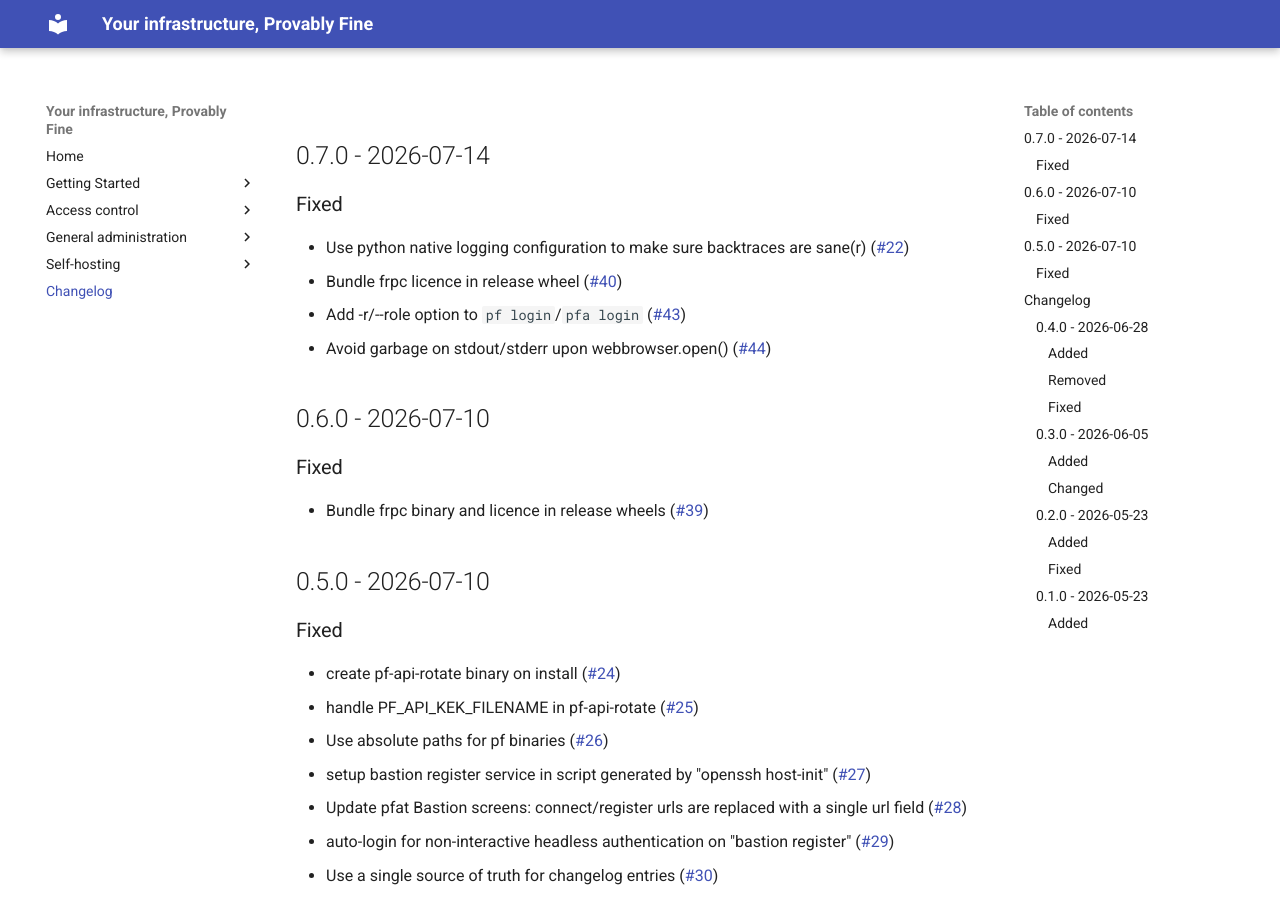
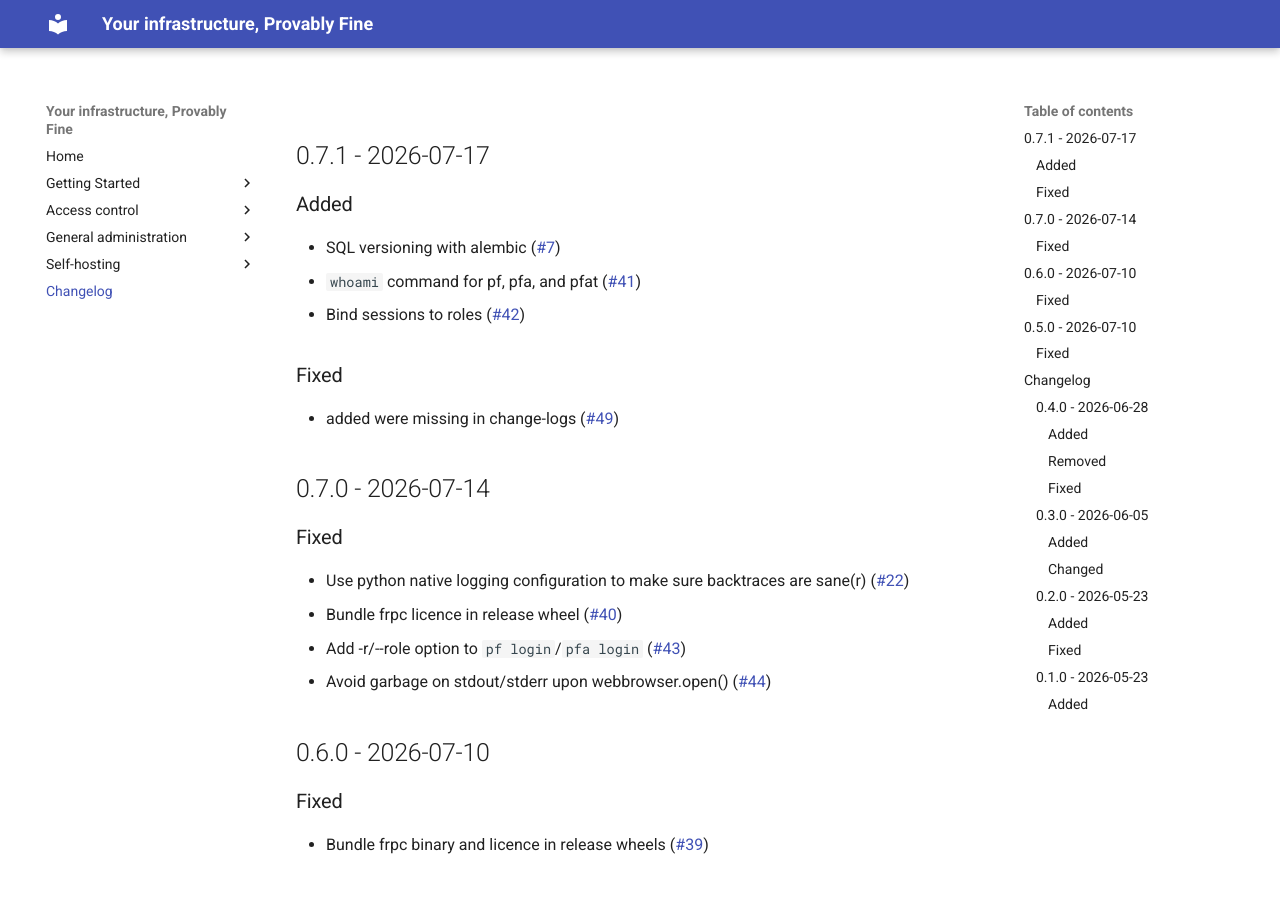
Before and after one commit to provablyfine/pf, an MkDocs documentation site: the page built from docs/changelog.md, in a window 1280 px wide and 900 px high. Built offline with MkDocs 1.6.1 and Material for MkDocs 9.7.7, drawn with Linux system fonts in a browser that asks for light colours; comment, search, counter and statistics services are not loaded; the version menu is left out.

Commit message:
release: 0.7.1

```diff
--- a/docs/changelog.md
+++ b/docs/changelog.md
@@ -1,3 +1,16 @@
+## 0.7.1 - 2026-07-17
+
+### Added
+
+- SQL versioning with alembic ([#7](https://github.com/provablyfine/pf/issues/7))
+- `whoami` command for pf, pfa, and pfat ([#41](https://github.com/provablyfine/pf/issues/41))
+- Bind sessions to roles ([#42](https://github.com/provablyfine/pf/issues/42))
+
+### Fixed
+
+- added were missing in change-logs ([#49](https://github.com/provablyfine/pf/issues/49))
+
+
 ## 0.7.0 - 2026-07-14
 
 ### Fixed
```
